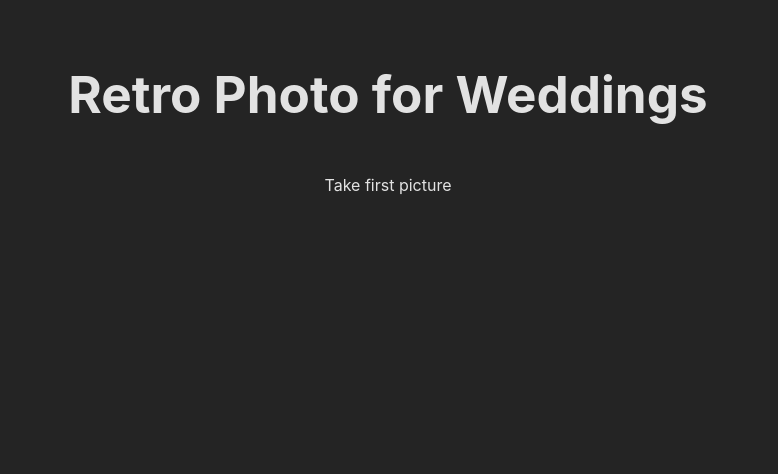
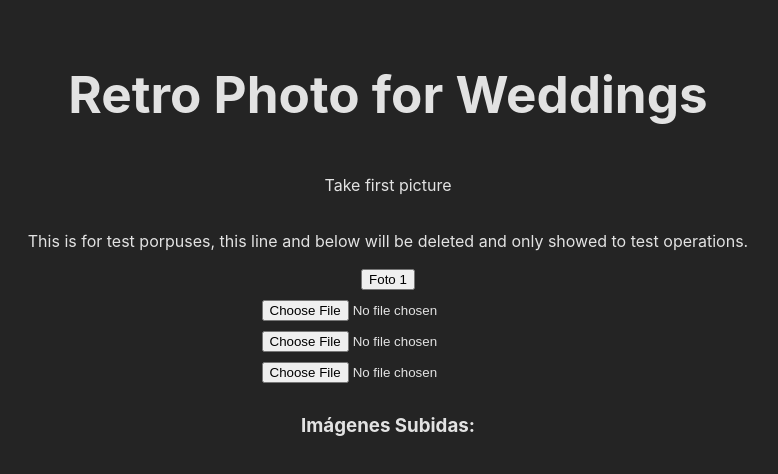
Before and after one commit to Depechejuan/Wedding-Photo-React, a React (Vite) app: page / in a window 1280 px wide. Shown: the top 474 px of the page, without its empty margins (252-1030 px from the left). Built offline with nearby package versions, Linux system fonts and the light colour scheme.

Commit message:
minor change to test

```diff
--- a/src/pages/HomePage.jsx
+++ b/src/pages/HomePage.jsx
@@ -1,3 +1,4 @@
+import Form from "../components/Form-Input";
 
 function UploadPhotos() {
 
@@ -7,6 +8,8 @@ function UploadPhotos() {
                 Retro Photo for Weddings
             </h1>
             <p>Take first picture</p>
+            <p>This is for test porpuses, this line and below will be deleted and only showed to test operations.</p>
+            <Form />
         </>
     )
 }
```
